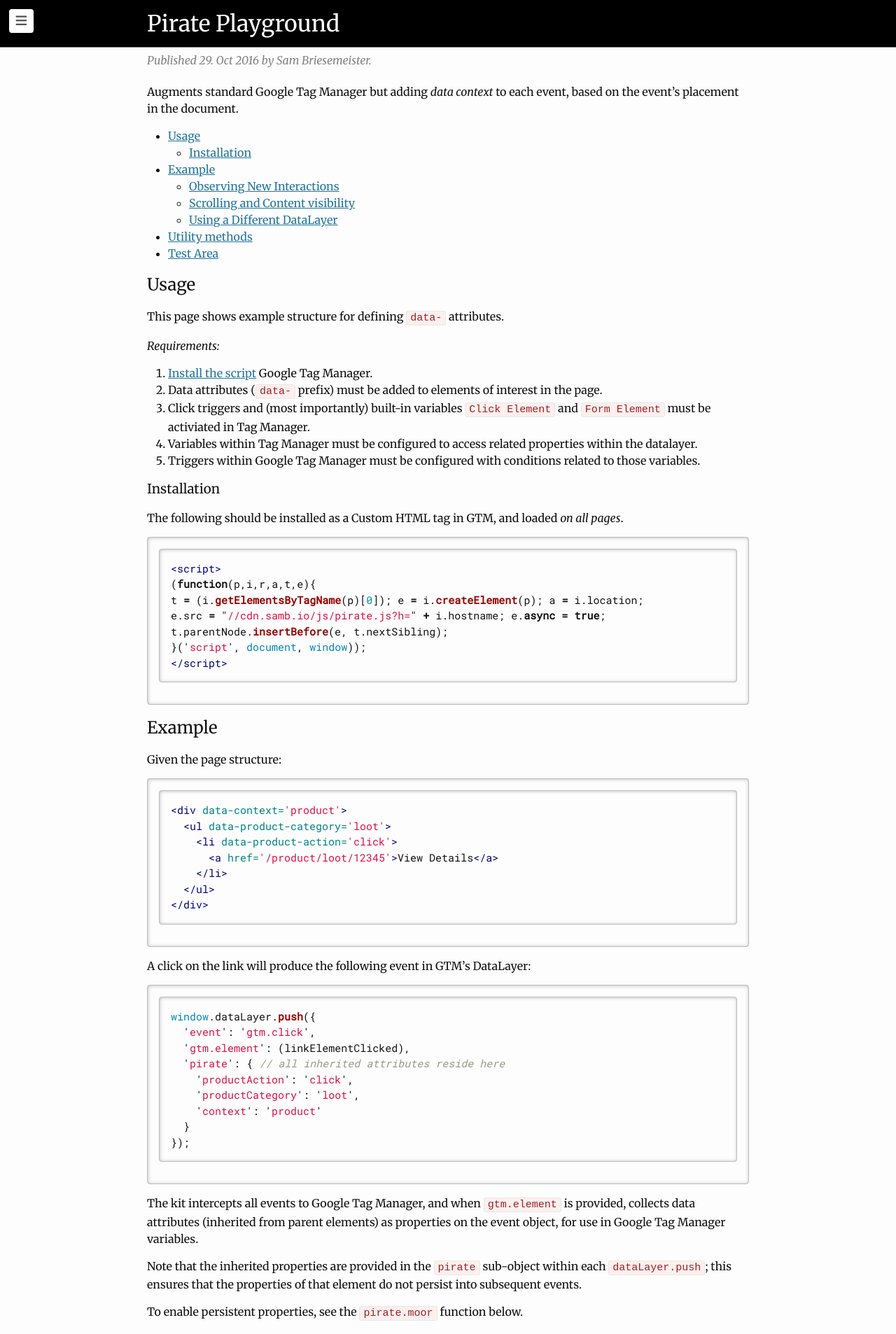
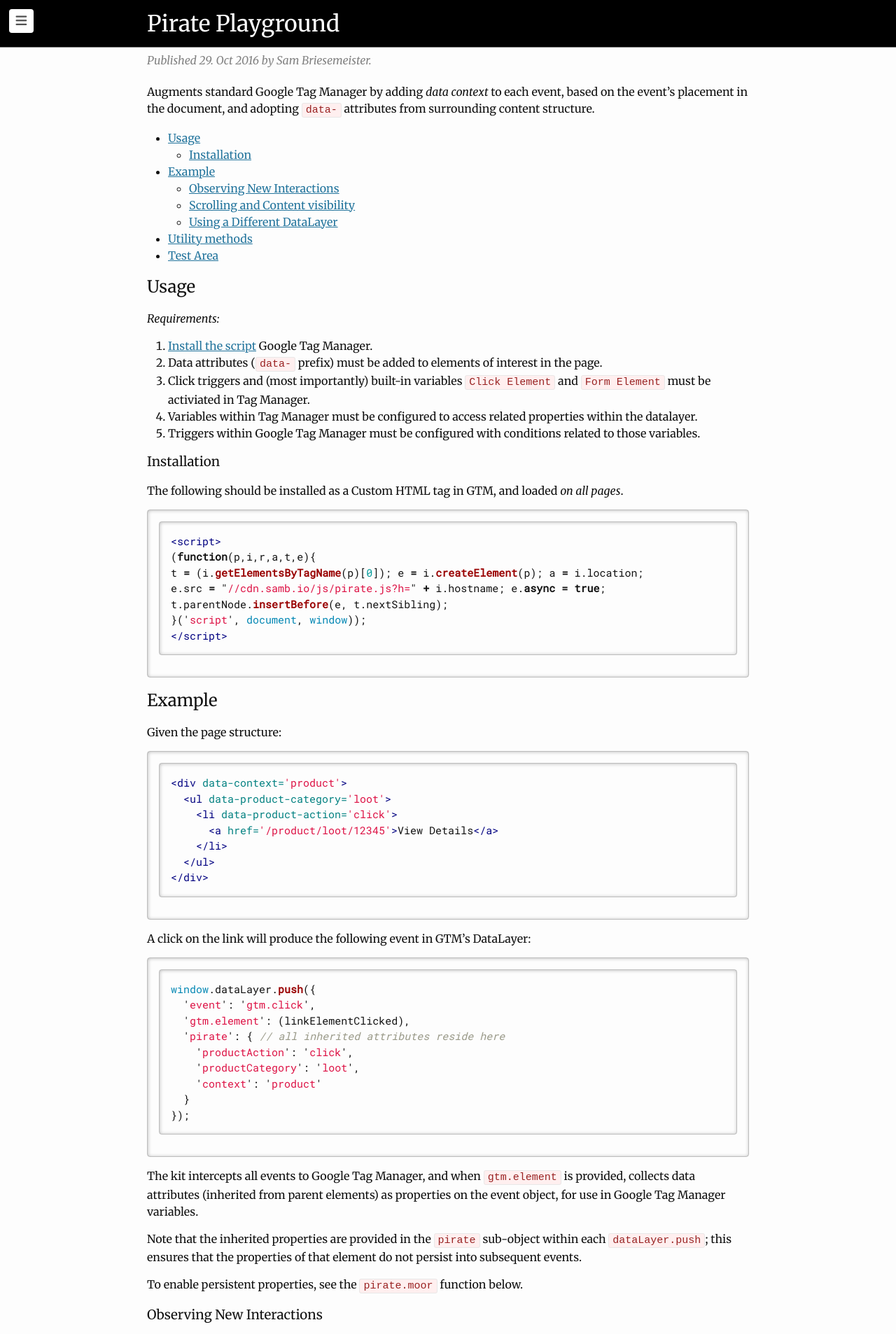
Before and after one commit to samba/samba.github.io, a Jekyll site: the page built from pages/pirate.html, in a window 1280 px wide. Shown: the top 1906 px of the page at 70% size. Built offline with Jekyll 4.4.1, drawn with Linux system fonts in a browser that asks for light colours; nearby versions of some CDN libraries; comment, search, counter and statistics services are not loaded; some of the changed text lies outside the part shown.

Commit message:
Fix some Pirate documentation bugs

```diff
--- a/pages/pirate.html
+++ b/pages/pirate.html
@@ -54,13 +54,12 @@
 
     #demo fieldset select.test[multiple] {
       font-size: 1rem;
-      border: 1px dotted red;
-      display: inline-block;
+      width: 10em;
       float: left;
       clear: left;
     }
 
-    #demo input[type=submit], #demo button {
+    #demo input[type=submit] {
       border: 1px black dashed;
       border-width: 0 0 1px 0;
       background-color: rgba(0, 0, 0, 0.2)
@@ -71,15 +70,14 @@
 
 ---
 
-Augments standard Google Tag Manager but adding *data context* to each event,
-based on the event's placement in the document.
+Augments standard Google Tag Manager by adding *data context* to each event,
+based on the event's placement in the document, and adopting `data-` attributes
+from surrounding content structure.
 
 * TOC
 {:toc}
 
 ## Usage
-
-This page shows example structure for defining `data-` attributes.
 
 *Requirements:*
 
@@ -286,8 +284,8 @@
  * A fully visibile element will return 1, and an invisible element will return 0.
  * Partially visible elements will return a number between 0 and 1, representing
  * the section of the element's area that is currently visible in the viewport.
- * @param {DOMElement} element
- * @return {number}  (ranging [0, 1])
+ * param {DOMElement} element
+ * return {number}  (ranging [0, 1])
  */
 window.pirate.spyglass(element); // => number
 
@@ -320,7 +318,7 @@
 <fieldset>
 <legend>Demo zone</legend>
 <div class='column left col-1-2'>
-  <input type='text' name='atextfield' value='Test area.'/>
+  <input type='text' name='atextfield' value='Text Field.'/>
 </div>
 <div class='column col-1-2' data-subject-area='lists'>
   <a class='link' data-interaction='navigation' href="javascript:void(0)">Link</a>
```
Also changed, not shown: other parts of pages/pirate.html (+2 -2 lines).
